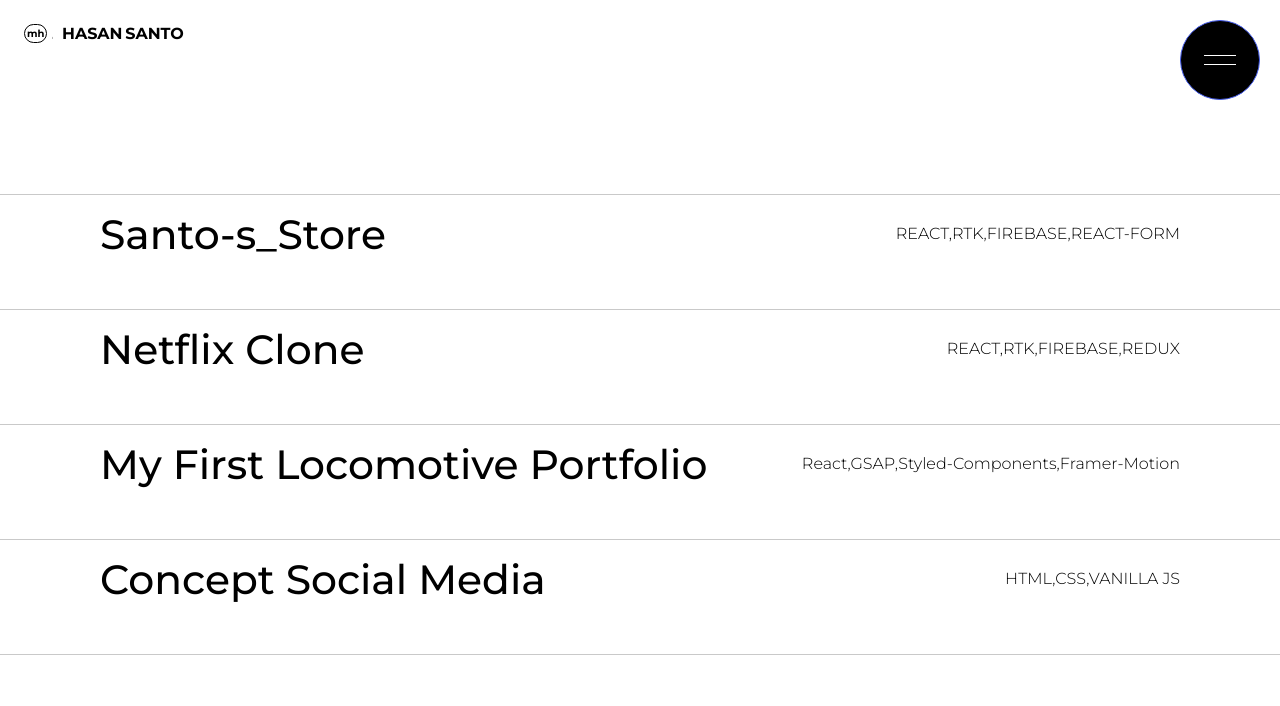
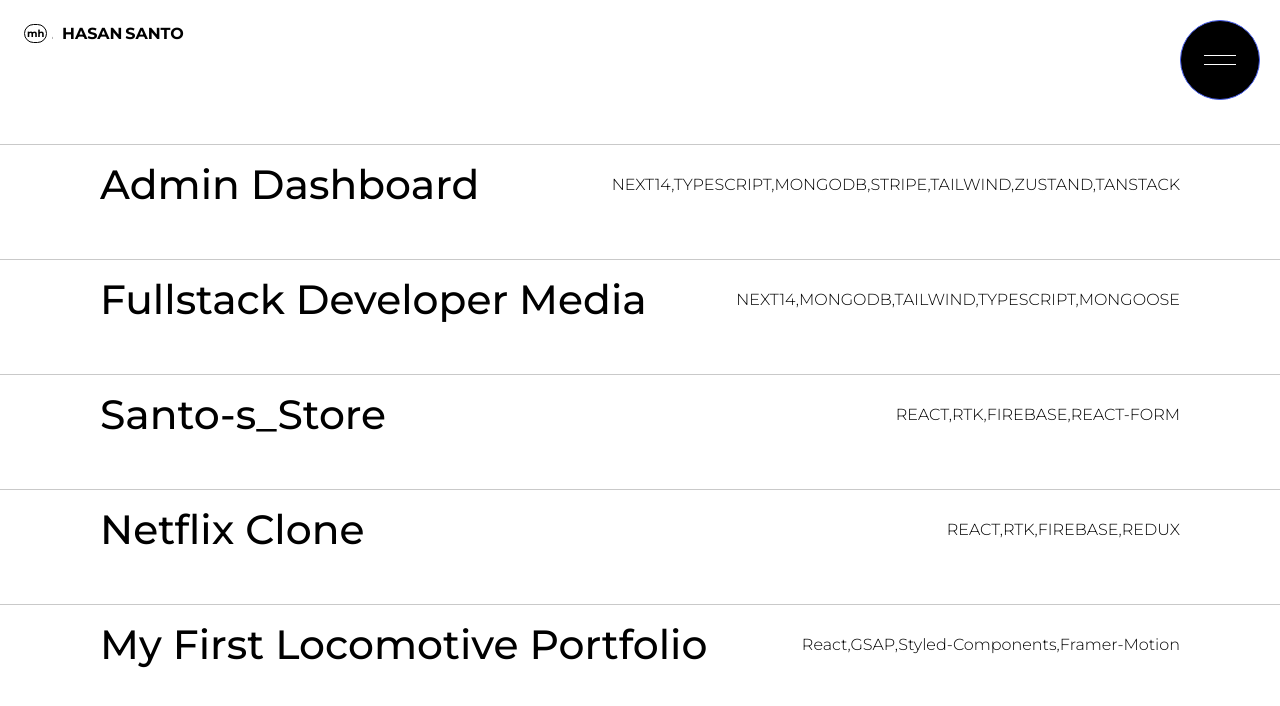
Before and after one commit to mhsanto/portfolio-next-14, a Next.js app: page /projects in a window 1280 px wide. Shown: the top 706 px of the page. Built offline with nearby package versions, Linux system fonts and the light colour scheme.

Commit message:
added 2 new projects

```diff
--- a/app/projects/page.jsx
+++ b/app/projects/page.jsx
@@ -6,6 +6,20 @@ import Modal from "@/components/modal";
 import FramerAnimation from "@/components/FramerAnimation";
 
 const projects = [
+  {
+    title: `Admin Dashboard `,
+    src: "project_dashboard.png",
+    tech: "NEXT14,TYPESCRIPT,MONGODB,STRIPE,TAILWIND,ZUSTAND,TANSTACK",
+    color: "#000000",
+    href: "https://fullstack-ecommerce-admin-mhsanto.vercel.app/",
+  },
+  {
+    title: `Fullstack Developer Media `,
+    src: "dev_media.PNG",
+    tech: "NEXT14,MONGODB,TAILWIND,TYPESCRIPT,MONGOOSE",
+    color: "#000000",
+    href: "https://dev-social-media.vercel.app/",
+  },
   {
     title: `Santo-s_Store `,
     src: "santo_store.PNG",
@@ -29,13 +43,13 @@ const projects = [
     href: "https://mhsantoportfolio.netlify.app/",
   },
 
-  {
-    title: "Concept Social Media",
-    tech: "HTML,CSS,VANILLA JS",
-    src: "SocialSite.webp",
-    color: "#706D63",
-    href: "https://mhsanto.github.io/mySocialMedia/",
-  },
+  // {
+  //   title: "Concept Social Media",
+  //   tech: "HTML,CSS,VANILLA JS",
+  //   src: "SocialSite.webp",
+  //   color: "#706D63",
+  //   href: "https://mhsanto.github.io/mySocialMedia/",
+  // },
 ];
 const words = ["MY PROJECTS"];
 export default function Home() {
--- a/app/projects/style.module.scss
+++ b/app/projects/style.module.scss
@@ -3,7 +3,7 @@
   height: 100vh;
   align-items: center;
   justify-content: center;
-  padding-top: 3rem;
+  padding-top: 4rem;
   overflow-y: hidden;
 
 }
--- a/components/project/index.jsx
+++ b/components/project/index.jsx
@@ -1,5 +1,4 @@
 "use client";
-import React from "react";
 import styles from "./style.module.scss";
 import Link from "next/link";
 
--- a/components/project/style.module.scss
+++ b/components/project/style.module.scss
@@ -17,7 +17,11 @@
     padding: 0;
     padding:  2rem 1rem;
     flex-direction: column;
-
+  }
+  @media (max-width: 480px) {
+    padding: 0;
+    padding:  .5rem 1rem;
+    flex-direction: column;
   }
 }
 .project:last-of-type {
@@ -50,6 +54,9 @@
 .project p {
   transition: all 0.4s;
   font-weight: 300;
+  word-wrap: break-word;
+  line-break: anywhere;
+  text-align: center;
   @media (max-width: 768px) {
     font-size: 14px;
     font-weight: 300;
```
Also changed, not shown: public/photos/dev_media.PNG (added).
